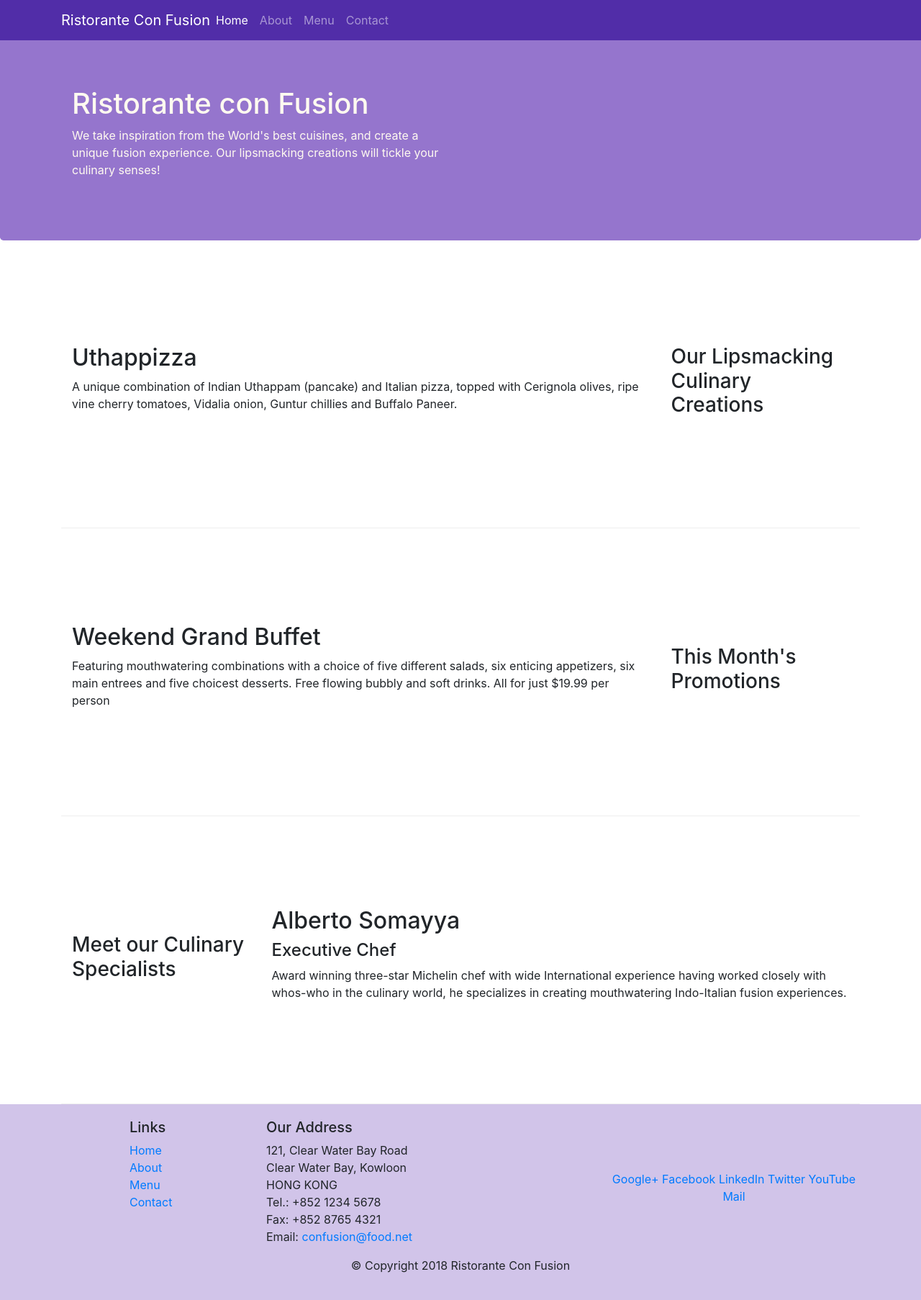
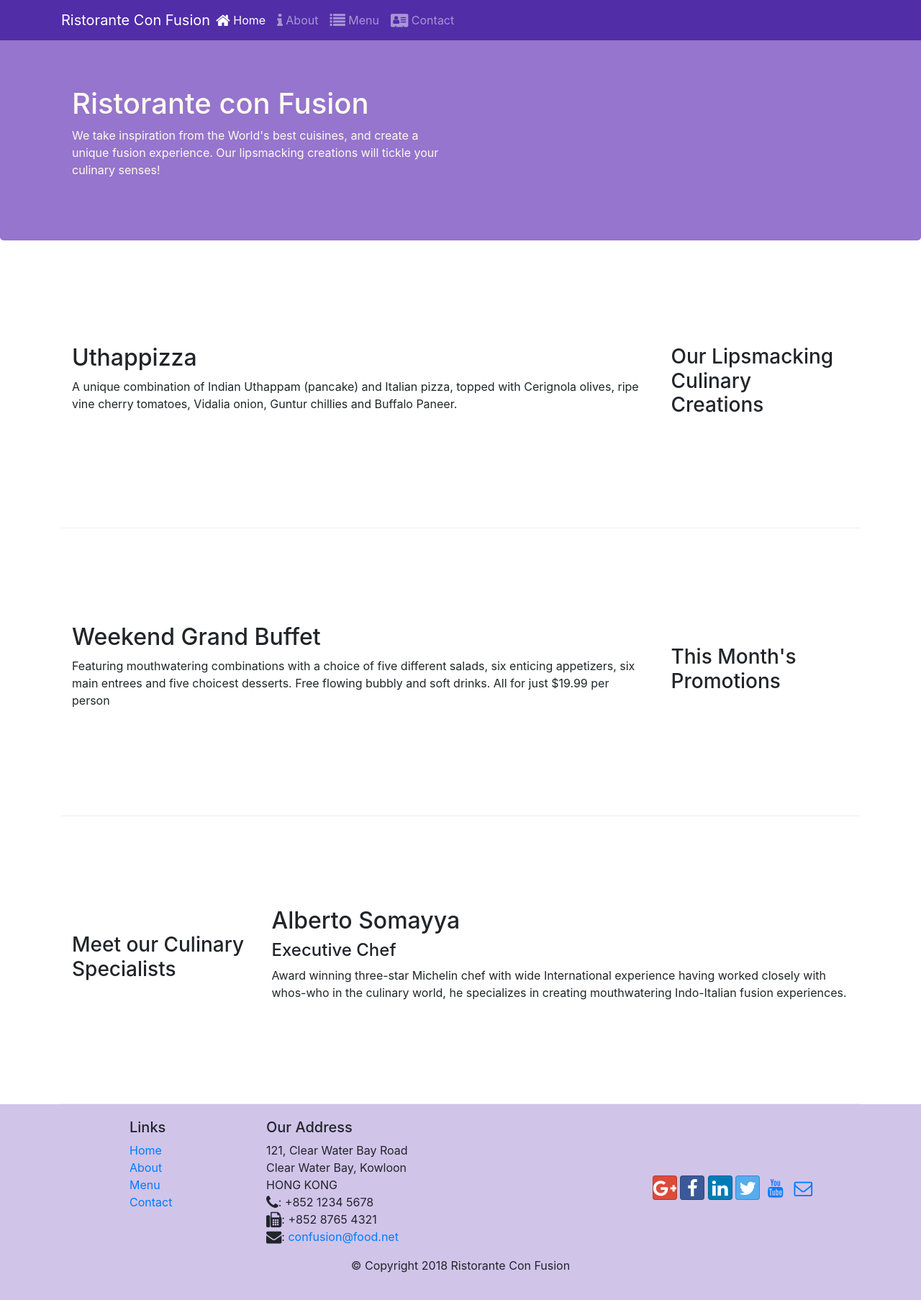
Before and after one commit to Jaumoso/BootstrapTesting, a website: page index.html in a window 1280 px wide. Shown: the whole page at 72% size. Drawn offline with nearby package versions, Linux system fonts and the light colour scheme.

Commit message:
icon fonts

```diff
--- a/index.html
+++ b/index.html
@@ -9,6 +9,8 @@
 
     <!-- Bootstrap CSS -->
     <link rel="stylesheet" href="node_modules/bootstrap/dist/css/bootstrap.min.css">
+    <link rel="stylesheet" href="node_modules/font-awesome/css/font-awesome.min.css">
+    <link rel="stylesheet" href="node_modules/bootstrap-social/bootstrap-social.css">
     <link rel="stylesheet" href="css/styles.css">
     <title>Ristorante Con Fusion</title>
 </head>
@@ -23,10 +25,10 @@
             <a href="#" class="navbar-brand mr-auto">Ristorante Con Fusion</a>
             <div class="collapse navbar-collapse" id="Navbar">
                 <ul class="navbar-nav mr-auto" >
-                    <li class="nav-item active"><a href="#" class="nav-link">Home</a></li>
-                    <li class="nav-item"><a href="./aboutus.html" class="nav-link">About</a></li>
-                    <li class="nav-item"><a href="#" class="nav-link">Menu</a></li>
-                    <li class="nav-item"><a href="#" class="nav-link">Contact</a></li>
+                    <li class="nav-item active"><a href="#" class="nav-link"><span class="fa fa-home fa-lg"></span> Home</a></li>
+                    <li class="nav-item"><a href="./aboutus.html" class="nav-link"><span class="fa fa-info fa-lg"></span> About</a></li>
+                    <li class="nav-item"><a href="#" class="nav-link"><span class="fa fa-list fa-lg"></span> Menu</a></li>
+                    <li class="nav-item"><a href="#" class="nav-link"><span class="fa fa-address-card fa-lg"></span> Contact</a></li>
                 </ul>
             </div>
 
@@ -98,19 +100,19 @@
 		              121, Clear Water Bay Road<br>
 		              Clear Water Bay, Kowloon<br>
 		              HONG KONG<br>
-		              Tel.: +852 1234 5678<br>
-		              Fax: +852 8765 4321<br>
-		              Email: <a href="mailto:confusion@food.net">confusion@food.net</a>
+		              <i class="fa fa-phone fa-lg"></i>: +852 1234 5678<br>
+		              <i class="fa fa-fax fa-lg"></i>: +852 8765 4321<br>
+		              <i class="fa fa-envelope fa-lg"></i>: <a href="mailto:confusion@food.net">confusion@food.net</a>
 		           </address>
                 </div>
                 <div class="col-12 col-sm-4 align-self-center">
                     <div class="text-center">
-                        <a href="http://google.com/+">Google+</a>
-                        <a href="http://www.facebook.com/profile.php?id=">Facebook</a>
-                        <a href="http://www.linkedin.com/in/">LinkedIn</a>
-                        <a href="http://twitter.com/">Twitter</a>
-                        <a href="http://youtube.com/">YouTube</a>
-                        <a href="mailto:">Mail</a>
+                        <a class="btn btn-social-icon btn-google" href="http://google.com/+" ><i class="fa fa-google-plus fa-lg"></i></a>
+                        <a class="btn btn-social-icon btn-facebook" href="http://www.facebook.com/profile.php?id=" ><i class="fa fa-facebook fa-lg"></i></a>
+                        <a class="btn btn-social-icon btn-linkedin" href="http://www.linkedin.com/in/" ><i class="fa fa-linkedin fa-lg"></i></a>
+                        <a class="btn btn-social-icon btn-twitter" href="http://twitter.com/" ><i class="fa fa-twitter fa-lg"></i></a>
+                        <a class="btn btn-social-icon btn-youtube" href="http://youtube.com/" ><i class="fa fa-youtube fa-lg"></i></a>
+                        <a class="btn btn-social-icon" href="mailto:"><i class="fa fa-envelope-o fa-lg"></i></i></a>
                     </div>
                 </div>
            </div>
--- a/package.json
+++ b/package.json
@@ -15,6 +15,8 @@
   },
   "dependencies": {
     "bootstrap": "^4.0.0",
+    "bootstrap-social": "^5.1.1",
+    "font-awesome": "^4.7.0",
     "jquery": "^3.3.1",
     "popper.js": "^1.12.9"
   }
```
Also changed, not shown: aboutus.html (+20 -17 lines), 1 other file.
